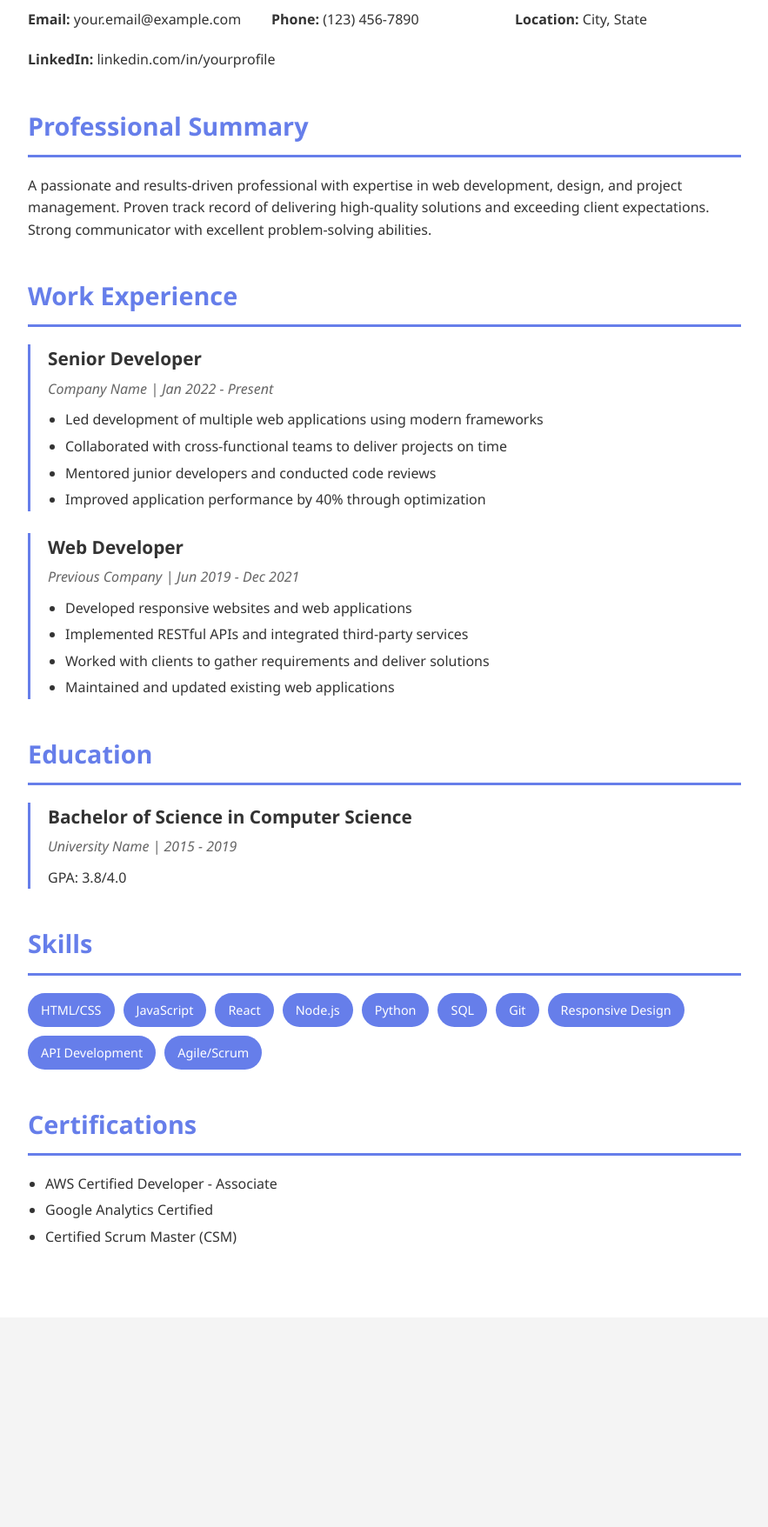
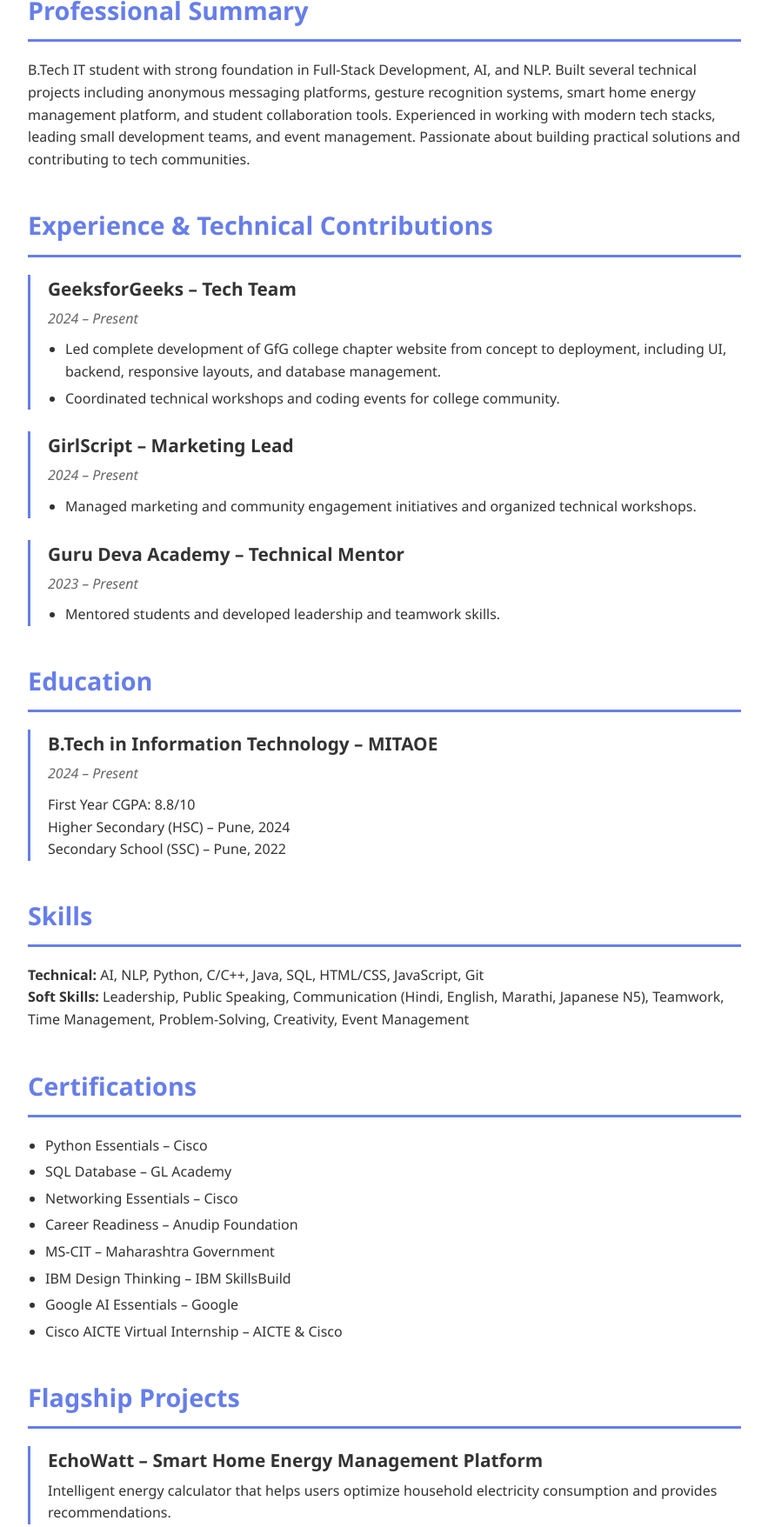
Before and after one commit to MAY-DAY-419/Echo, a plain HTML site: page resume.html in a window 1280 px wide. Shown: the part 369-2125 px from the top of the page at 87% size, without its empty margins (198-1081 px from the left). Before the commit the page ends 1884 px from the top, so only its background shows below. Drawn offline with Linux system fonts and the light colour scheme.

Commit message:
Add initial portfolio and resume HTML files with styling and content

```diff
--- a/resume.html
+++ b/resume.html
@@ -151,8 +151,10 @@
 <body>
     <div class="container">
         <header>
-            <h1>Your Name</h1>
-            <p>Professional Title</p>
+            <h1>MAYANK DANTRE</h1>
+            <p>Leadership-Driven — SSB-Disciplined</p>
+            <p style="font-size:0.9em; margin-top:8px;">Pune, India — +91 93220 87357 — mayankdantre16@gmail.com</p>
+            <p style="font-size:0.9em; margin-top:4px;"><a href="resume.pdf" download style="color: white; text-decoration: underline;">Download PDF</a></p>
         </header>
 
         <nav>
@@ -163,84 +165,99 @@
 
         <div class="content">
             <section class="section">
-                <h2>Contact Information</h2>
-                <div class="contact-info">
-                    <p><strong>Email:</strong> your.email@example.com</p>
-                    <p><strong>Phone:</strong> (123) 456-7890</p>
-                    <p><strong>Location:</strong> City, State</p>
-                    <p><strong>LinkedIn:</strong> linkedin.com/in/yourprofile</p>
-                </div>
-            </section>
-
-            <section class="section">
                 <h2>Professional Summary</h2>
                 <p>
-                    A passionate and results-driven professional with expertise in web development,
-                    design, and project management. Proven track record of delivering high-quality
-                    solutions and exceeding client expectations. Strong communicator with excellent
-                    problem-solving abilities.
+                    B.Tech IT student with strong foundation in Full-Stack Development, AI, and NLP. Built several
+                    technical projects including anonymous messaging platforms, gesture recognition systems, smart home
+                    energy management platform, and student collaboration tools. Experienced in working with modern
+                    tech stacks, leading small development teams, and event management. Passionate about building
+                    practical solutions and contributing to tech communities.
                 </p>
             </section>
 
             <section class="section">
-                <h2>Work Experience</h2>
-
+                <h2>Experience & Technical Contributions</h2>
                 <div class="experience-item">
-                    <h3>Senior Developer</h3>
-                    <p class="meta">Company Name | Jan 2022 - Present</p>
+                    <h3>GeeksforGeeks – Tech Team</h3>
+                    <p class="meta">2024 – Present</p>
                     <ul>
-                        <li>Led development of multiple web applications using modern frameworks</li>
-                        <li>Collaborated with cross-functional teams to deliver projects on time</li>
-                        <li>Mentored junior developers and conducted code reviews</li>
-                        <li>Improved application performance by 40% through optimization</li>
+                        <li>Led complete development of GfG college chapter website from concept to deployment, including UI, backend, responsive layouts, and database management.</li>
+                        <li>Coordinated technical workshops and coding events for college community.</li>
                     </ul>
                 </div>
-
                 <div class="experience-item">
-                    <h3>Web Developer</h3>
-                    <p class="meta">Previous Company | Jun 2019 - Dec 2021</p>
+                    <h3>GirlScript – Marketing Lead</h3>
+                    <p class="meta">2024 – Present</p>
                     <ul>
-                        <li>Developed responsive websites and web applications</li>
-                        <li>Implemented RESTful APIs and integrated third-party services</li>
-                        <li>Worked with clients to gather requirements and deliver solutions</li>
-                        <li>Maintained and updated existing web applications</li>
+                        <li>Managed marketing and community engagement initiatives and organized technical workshops.</li>
+                    </ul>
+                </div>
+                <div class="experience-item">
+                    <h3>Guru Deva Academy – Technical Mentor</h3>
+                    <p class="meta">2023 – Present</p>
+                    <ul>
+                        <li>Mentored students and developed leadership and teamwork skills.</li>
                     </ul>
                 </div>
             </section>
 
             <section class="section">
                 <h2>Education</h2>
-
                 <div class="education-item">
-                    <h3>Bachelor of Science in Computer Science</h3>
-                    <p class="meta">University Name | 2015 - 2019</p>
-                    <p>GPA: 3.8/4.0</p>
+                    <h3>B.Tech in Information Technology – MITAOE</h3>
+                    <p class="meta">2024 – Present</p>
+                    <p>First Year CGPA: 8.8/10</p>
+                    <p>Higher Secondary (HSC) – Pune, 2024</p>
+                    <p>Secondary School (SSC) – Pune, 2022</p>
                 </div>
             </section>
 
             <section class="section">
                 <h2>Skills</h2>
-                <div class="skills">
-                    <span class="skill-tag">HTML/CSS</span>
-                    <span class="skill-tag">JavaScript</span>
-                    <span class="skill-tag">React</span>
-                    <span class="skill-tag">Node.js</span>
-                    <span class="skill-tag">Python</span>
-                    <span class="skill-tag">SQL</span>
-                    <span class="skill-tag">Git</span>
-                    <span class="skill-tag">Responsive Design</span>
-                    <span class="skill-tag">API Development</span>
-                    <span class="skill-tag">Agile/Scrum</span>
-                </div>
+                <p><strong>Technical:</strong> AI, NLP, Python, C/C++, Java, SQL, HTML/CSS, JavaScript, Git</p>
+                <p><strong>Soft Skills:</strong> Leadership, Public Speaking, Communication (Hindi, English, Marathi, Japanese N5), Teamwork, Time Management, Problem-Solving, Creativity, Event Management</p>
             </section>
 
             <section class="section">
                 <h2>Certifications</h2>
                 <ul>
-                    <li>AWS Certified Developer - Associate</li>
-                    <li>Google Analytics Certified</li>
-                    <li>Certified Scrum Master (CSM)</li>
+                    <li>Python Essentials – Cisco</li>
+                    <li>SQL Database – GL Academy</li>
+                    <li>Networking Essentials – Cisco</li>
+                    <li>Career Readiness – Anudip Foundation</li>
+                    <li>MS-CIT – Maharashtra Government</li>
+                    <li>IBM Design Thinking – IBM SkillsBuild</li>
+                    <li>Google AI Essentials – Google</li>
+                    <li>Cisco AICTE Virtual Internship – AICTE & Cisco</li>
                 </ul>
+            </section>
+
+            <section class="section">
+                <h2>Flagship Projects</h2>
+                <div class="experience-item">
+                    <h3>EchoWatt – Smart Home Energy Management Platform</h3>
+                    <p>Intelligent energy calculator that helps users optimize household electricity consumption and provides recommendations.</p>
+                </div>
+                <div class="experience-item">
+                    <h3>EchoVerse – Anonymous Messaging Platform</h3>
+                    <p>Privacy-focused messaging application with encrypted storage, message expiration, and blocking capabilities.</p>
+                </div>
+                <div class="experience-item">
+                    <h3>Gesture-to-Text Live Platform</h3>
+                    <p>Real-time gesture recognition system converting hand gestures into text for accessible communication.</p>
+                </div>
+                <div class="experience-item">
+                    <h3>Collabity – Student Collaboration Platform</h3>
+                    <p>Platform to connect students for group projects, mentorship, and internships.</p>
+                </div>
+                <div class="experience-item">
+                    <h3>Sentiment Analysis Application</h3>
+                    <p>NLP application that analyzes text sentiment and provides visual insights.</p>
+                </div>
+                <div class="experience-item">
+                    <h3>College Parking Optimization Model</h3>
+                    <p>Predictive model forecasting parking availability to help users find spaces during peak and off-peak hours.</p>
+                </div>
             </section>
         </div>
     </div>
```
Also changed, not shown: extracted_resume.txt (added), 2 other files.
